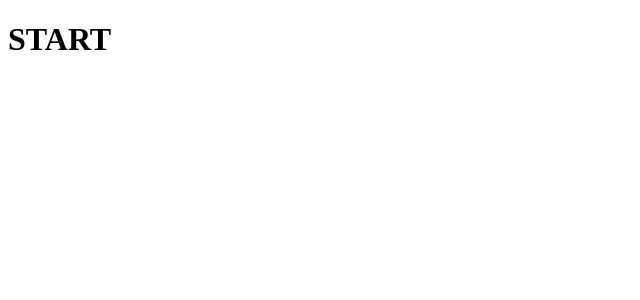
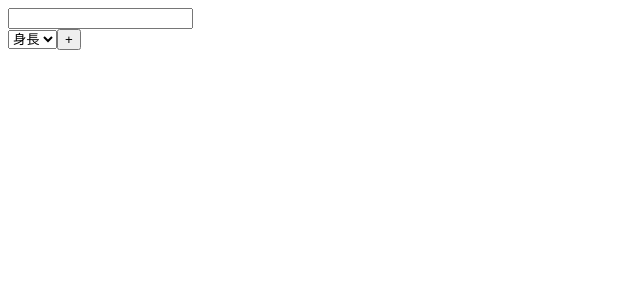
Before and after one commit to i-s-23/react-personal-data-management-todo-web-app, a React (Create React App) app: page / in a window 1280 px wide. Shown: the top 300 px of the page, without its empty margins (0-640 px from the left). Built offline with nearby package versions, Linux system fonts and the light colour scheme; the HTML template or start-up script is replaced by a standard one.

Commit message:
Headerのコンポーネントを追加して、簡易的に見た目を再現

```diff
--- a/src/App.tsx
+++ b/src/App.tsx
@@ -1,8 +1,8 @@
 import * as React from "react";
-import * as ReactDOM from "react-dom";
+import Header from "./component/Header";
 
 const App: React.FC = () => {
-  return <h1>START</h1>;
+  return <Header />;
 };
 
 export default App;
--- /dev/null
+++ b/src/component/Header/index.tsx
@@ -0,0 +1,31 @@
+import * as React from "react";
+
+const Header: React.FC = () => {
+  const personalData: Array<String> = ["身長", "体重", "BMI"];
+
+  return (
+    <div>
+      <form>
+        <div>
+          <input
+            className="form-control"
+            id="formEventTitle"
+            value=""
+            // onChange={e => searchName(e.target.value)}
+          />
+        </div>
+        <div>
+          {" "}
+          <select>
+            {personalData.map(n => (
+              <option>{n}</option>
+            ))}
+          </select>
+          <button type="button">+</button>
+        </div>
+      </form>
+    </div>
+  );
+};
+
+export default Header;
```
